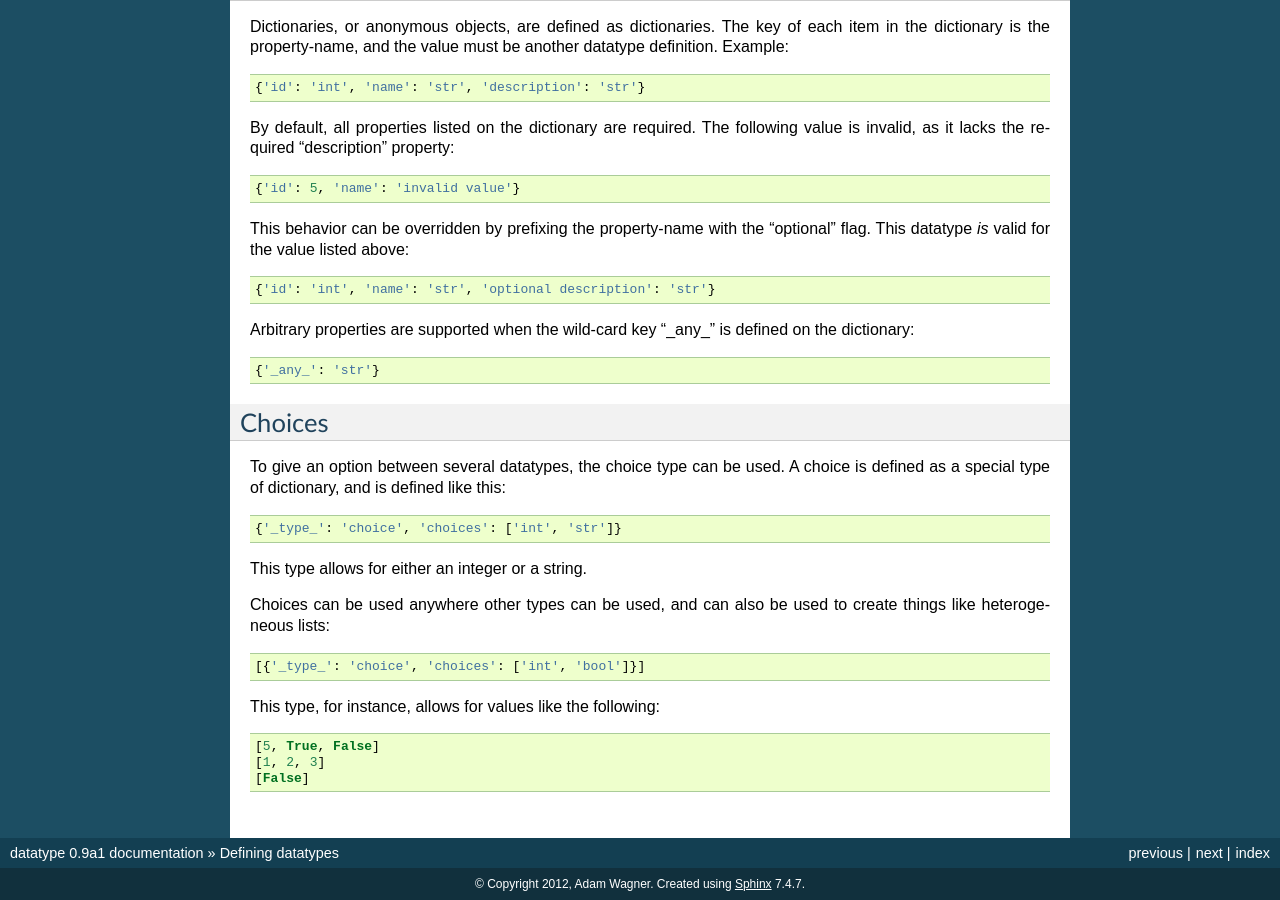
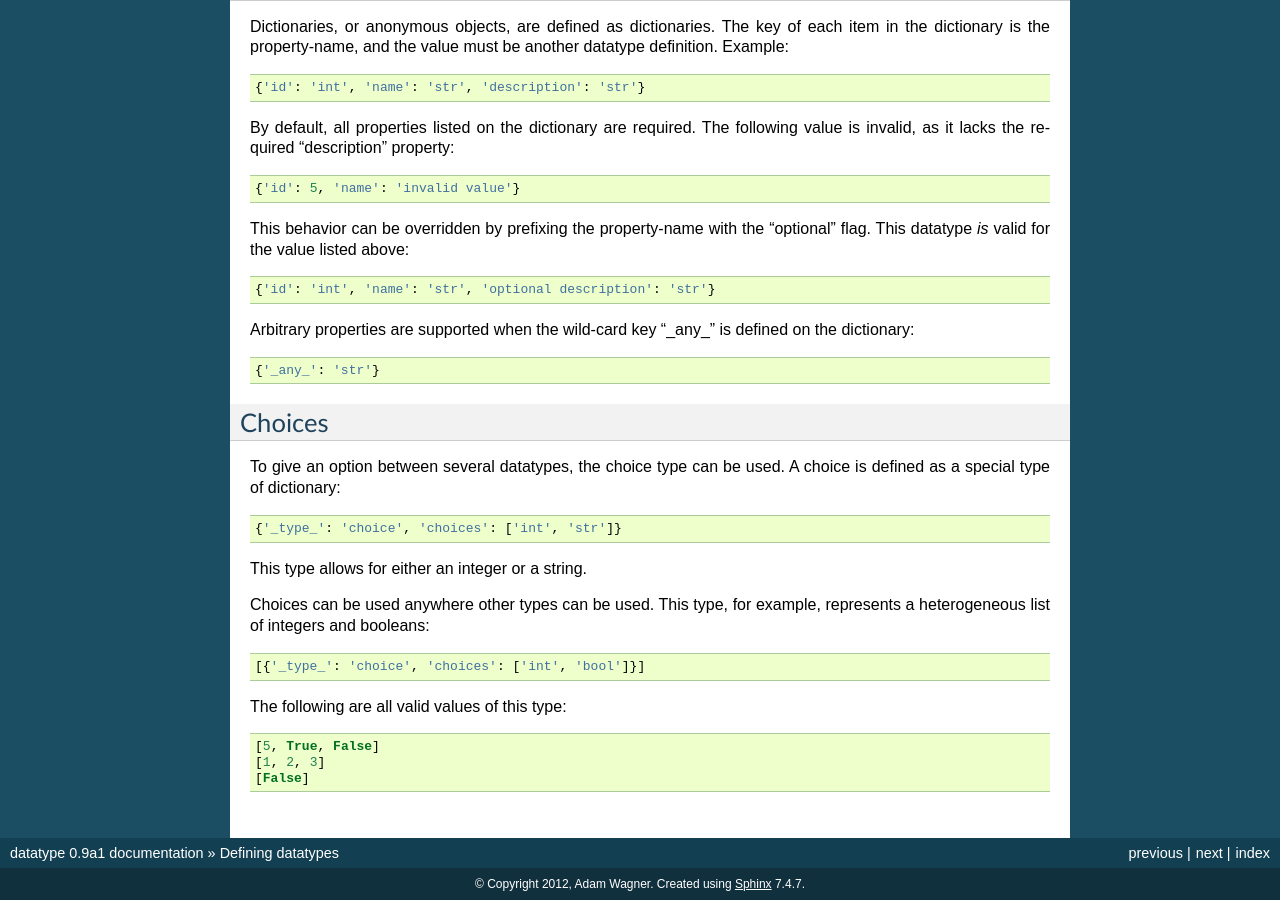
Before and after one commit to awagner83/datatype, a Sphinx documentation site: the page built from docs/datatypes.rst, in a window 1280 px wide and 900 px high, scrolled down 1147 px. Built offline with Sphinx 7.4.7, drawn with Linux system fonts in a browser that asks for light colours.

Commit message:
documentation fixes.

```diff
--- a/docs/datatypes.rst
+++ b/docs/datatypes.rst
@@ -87,18 +87,18 @@ Choices
 -------
 
 To give an option between several datatypes, the choice type can be used.  A
-choice is defined as a special type of dictionary, and is defined like this::
+choice is defined as a special type of dictionary::
 
     {'_type_': 'choice', 'choices': ['int', 'str']}
 
 This type allows for either an integer or a string.
 
-Choices can be used anywhere other types can be used, and can also be used to
-create things like heterogeneous lists::
+Choices can be used anywhere other types can be used.  This type, for example,
+represents a heterogeneous list of integers and booleans::
 
     [{'_type_': 'choice', 'choices': ['int', 'bool']}]
 
-This type, for instance, allows for values like the following::
+The following are all valid values of this type::
 
     [5, True, False]
     [1, 2, 3]
```
